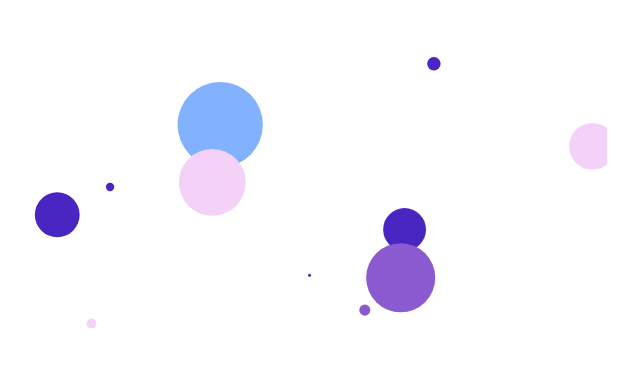
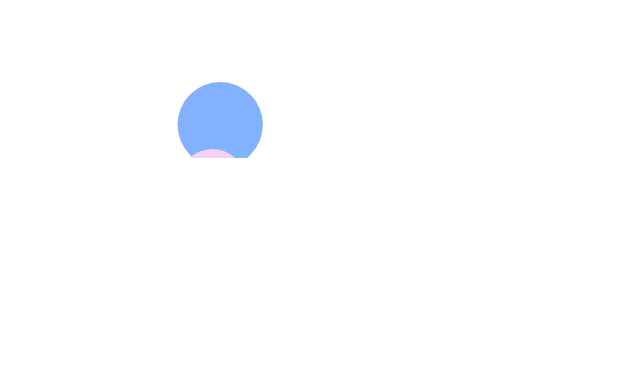
Before and after one commit to abeilleee/canvas_circles, a plain HTML site: page index.html in a window 1280 px wide. Shown: the whole page, without its empty margins (41-681 px from the left). Drawn offline with Linux system fonts and the light colour scheme.

Commit message:
refactor: delete width and height attributes for canvas

```diff
--- a/index.html
+++ b/index.html
@@ -7,6 +7,6 @@
     <script src="script.js" defer></script>
 </head>
 <body>
-    <canvas width="640" height="320" id="my-canvas"></canvas>
+    <canvas id="my-canvas"></canvas>
 </body>
 </html>
```
